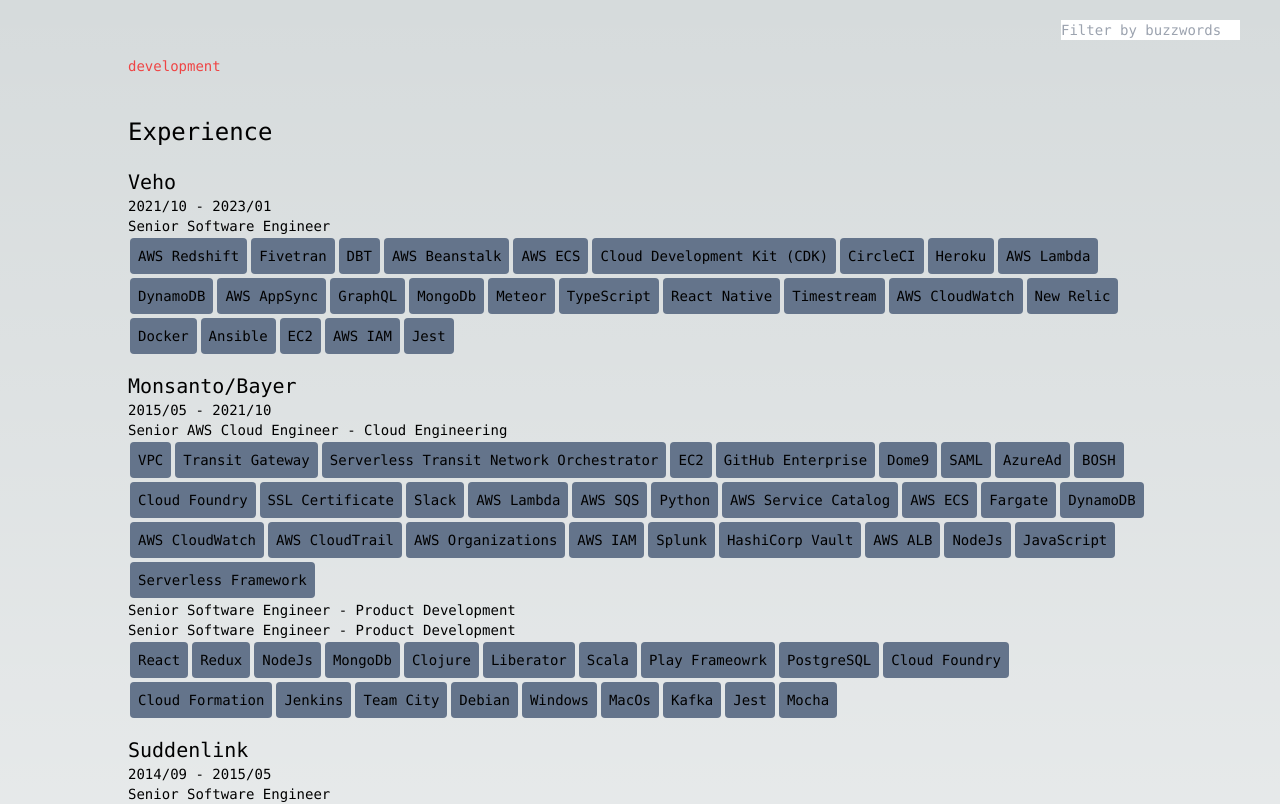
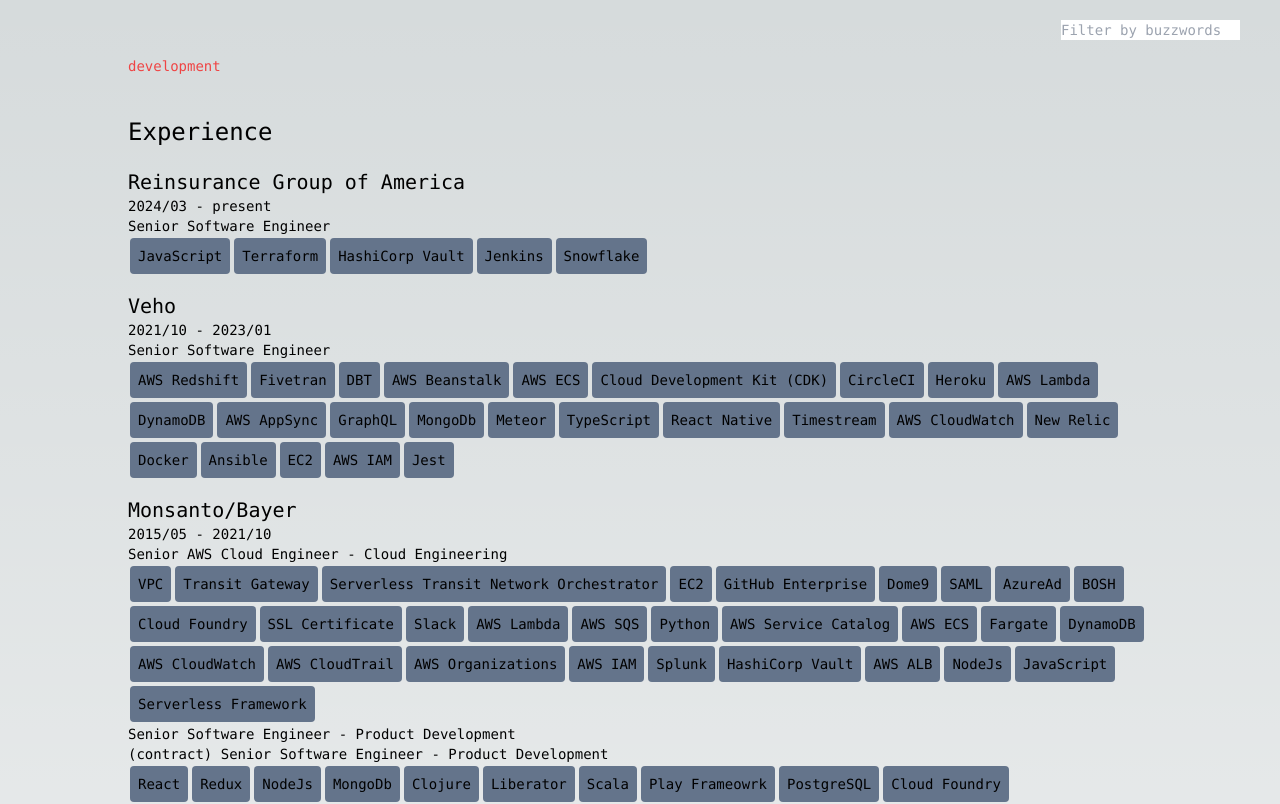
Before and after one commit to kevinjamescasey/resume, a Next.js app: page / in a window 1280 px wide. Shown: the top 804 px of the page. Built offline with nearby package versions, Linux system fonts and the light colour scheme.

Commit message:
rga. display contract

```diff
--- a/app/data.ts
+++ b/app/data.ts
@@ -7,6 +7,7 @@
 const bayer = { name: "Monsanto/Bayer", purpose: "Life Sciences Company" }
 const signature = { name: "Signature Consulting", purpose: "Staffing Company" }
 const veho = { name: "Veho", purpose: "Shipping Company" }
+const rga = {name: "Reinsurance Group of America", purpose: "Reinsurance Company"}
 
 const organizations = [
     att, fed, adaptive
@@ -85,6 +86,7 @@
 const aix = bz("IBM AIX", [unix])
 const oracleDb = bz("Oracle DB", [relational])
 const plSql = bz("PL/SQL", [sql, oracleDb])
+const snowflake = bz("Snowflake", [database])
 
 const ui = bz("User Interface (UI)", [bz("UI"), bz("front end")])
 const gui = bz("Graphical User Interface (GUI)", [bz("GUI"), ui])
@@ -141,6 +143,7 @@
 const aws = bz("AWS", [cloud])
 const iac = bz("Infrastructure as Code", [bz("IaC")])
 const cloudFormation = bz("Cloud Formation", [aws, iac])
+const terraform = bz("Terraform", [iac])
 const jenkins = bz("Jenkins", [cicd])
 const teamCity = bz("Team City", [cicd])
 const debian = bz("Debian", [linux])
@@ -186,7 +189,7 @@
 const meteor= bz("Meteor", [web, javascript])
 const typescript= bz("TypeScript", [javascript])
 const mobile = bz("Mobile")
-const reactNative= bz("React Native", [gui, mobile])
+const reactNative= bz("React Native", [gui, mobile, react])
 const timesream= bz("Timestream", [aws, database,noSql])
 const newRelic= bz("New Relic", [observability])
 const docker= bz("Docker", [containers])
@@ -324,6 +327,14 @@
         buzzwords: [redshift, fivetran, dbt, beansstalk, ecs, cdk, circleCi, heroku, lambda, dynamoDb, appSync, graphQl, mongoDb, meteor, typescript, reactNative, timesream, cloudWatch, newRelic, docker, ansible, ec2, awsIam, jest ]
     },
 
+    {
+        startDate: "2024/03",
+        // endDate: ""
+        title: "Senior Software Engineer",
+        role: "programmer",
+        organizations: [rga],
+        buzzwords: [javascript, terraform, hashicorpVault, jenkins, snowflake]
+    },
 
 ]
 
@@ -336,7 +347,7 @@
 
 export interface Tenure {
     startDate: string
-    endDate: string
+    endDate?: string
     title: string
     role: string
     organizations: any[]
--- a/app/page.tsx
+++ b/app/page.tsx
@@ -114,7 +114,7 @@
     return tenure.projects.map((p) => <ProjectDisplay project={p} filters={filters} key={p.name} />) //TODO: investigate if key prop is used correctly?
   }
   return (<div key={tenure.title + tenure.startDate + tenure.endDate}>
-    <div>{showDates && <span>{tenure.startDate} - {tenure.endDate} </span>}{tenure.title}{tenure.team && <span> - {tenure.team.name}</span>}</div>
+    <div>{showDates && <span>{tenure.startDate} - {tenure.endDate} </span>}{tenure.organizations.length > 1 && <span>(contract) </span>}{tenure.title}{tenure.team && <span> - {tenure.team.name}</span>}</div>
     {tenure.buzzwords && <Buzzwords buzzwords={tenure.buzzwords} filters={filters} />}
   </div>)
 }
@@ -132,7 +132,7 @@
 
   return <div className="py-2" key={orgStent.orgName + from + to}>
     <h3 className="text-xl">{orgStent.orgName}</h3>
-    <h2>{from && from.startDate} - {to && to.endDate}</h2>
+    <h2>{from && from.startDate} - {to ? to.endDate : 'present'}</h2>
 
     <ExperienceList tenures={orgStent.tenures} showDates={false} filters={filters} />
   </div>
```
Also changed, not shown: 1 other file (tests, documents, lock files or other folders).
